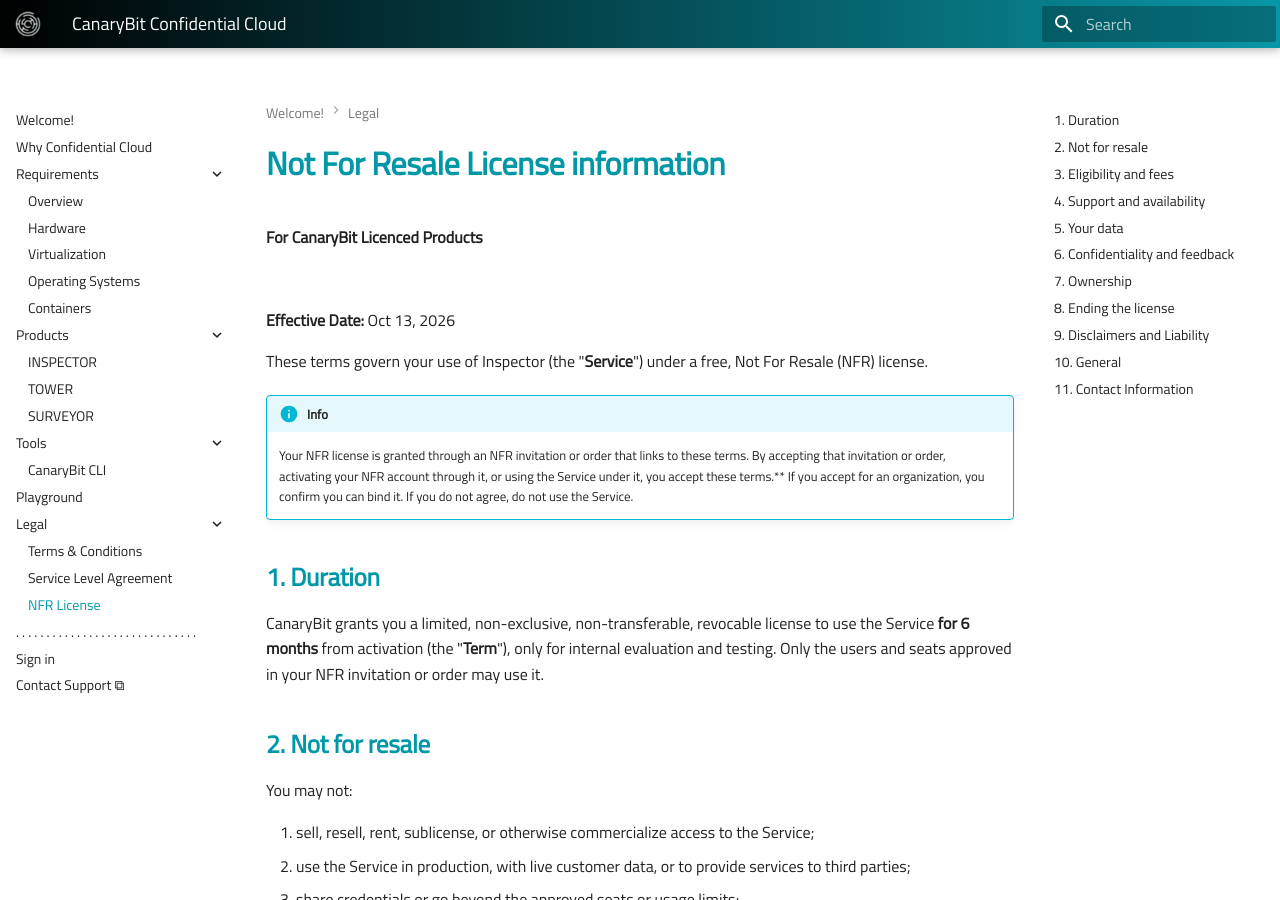
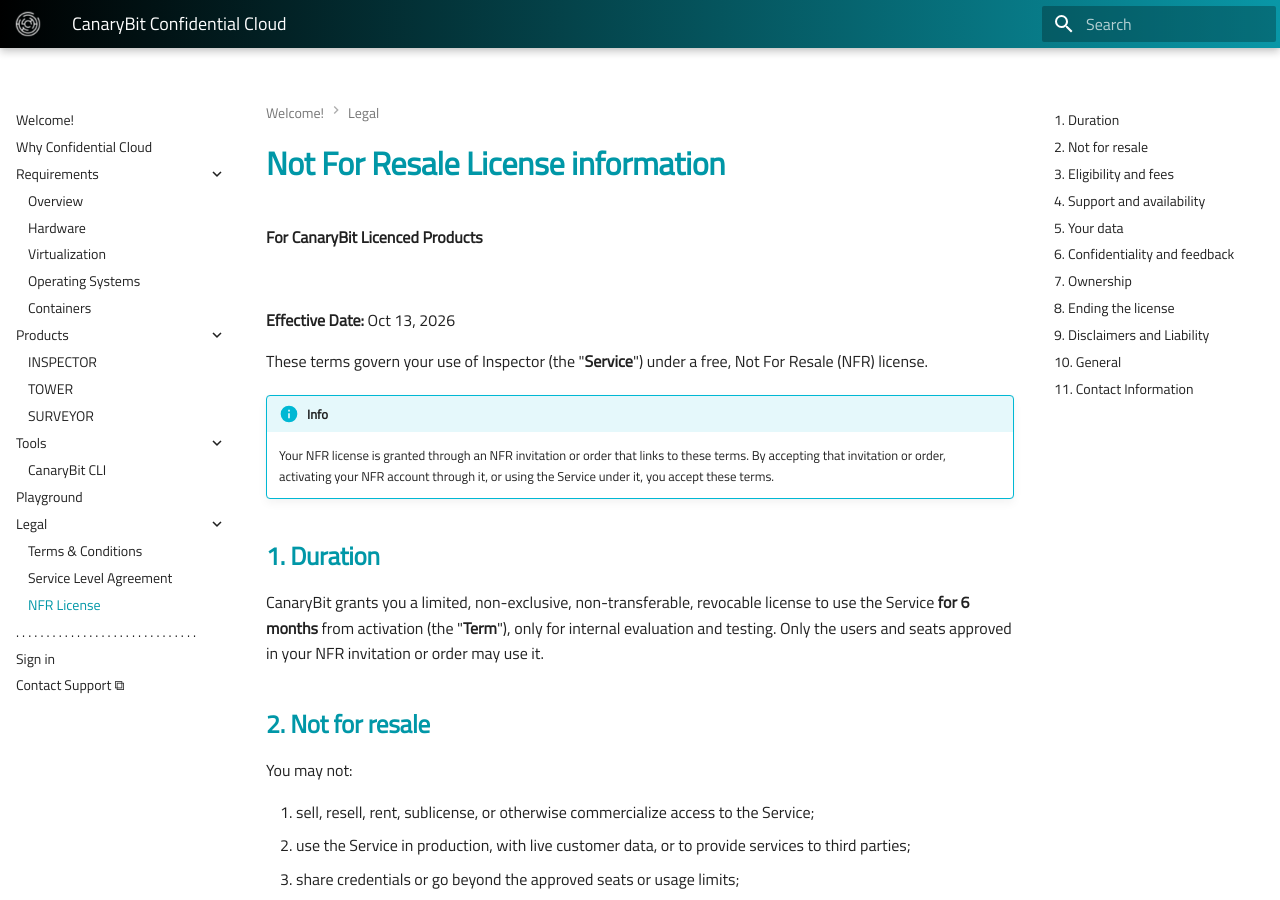
Before and after one commit to canarybit/cc-docs, an MkDocs documentation site: the page built from docs/legal/nfr.md, in a window 1280 px wide and 900 px high. Built offline with MkDocs 1.6.1 and Material for MkDocs 9.7.7, drawn with Linux system fonts in a browser that asks for light colours.

Commit message:
Updates docs

```diff
--- a/docs/legal/nfr.md
+++ b/docs/legal/nfr.md
@@ -8,7 +8,7 @@
 These terms govern your use of Inspector (the "**Service**") under a free, Not For Resale (NFR) license.
 
 !!! info
-    Your NFR license is granted through an NFR invitation or order that links to these terms. By accepting that invitation or order, activating your NFR account through it, or using the Service under it, you accept these terms.** If you accept for an organization, you confirm you can bind it. If you do not agree, do not use the Service.
+    Your NFR license is granted through an NFR invitation or order that links to these terms. By accepting that invitation or order, activating your NFR account through it, or using the Service under it, you accept these terms.
 
 ## 1. Duration
 
```
